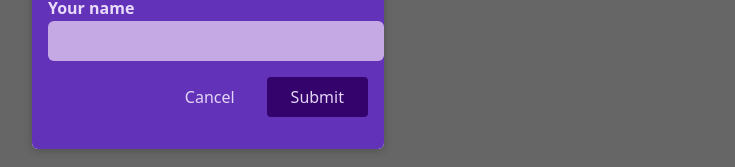
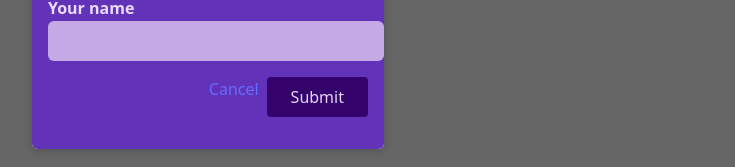
Before and after one commit to quesitopre/react-postboard, a React (Vite) app in the folder frontend/: page /create-post in a window 1280 px wide. Shown: the part 343-510 px from the top of the page, without its empty margins (432-1167 px from the left). Built offline with nearby package versions, Linux system fonts and the light colour scheme.

Commit message:
cancel button now nav to parent route

```diff
--- a/frontend/src/components/Modal.jsx
+++ b/frontend/src/components/Modal.jsx
@@ -1,9 +1,16 @@
+import { useNavigate } from 'react-router-dom';// hook that allows us to navigate to a different route
 import classes from './Modal.module.css';
 
-function Modal({children, onClose}) {
+function Modal({children}) {
+    const navigate = useNavigate();
+
+    function closeHandler(){
+        navigate('..'); // navigate to the starting pg
+    }
+
     return (
     <>
-        <div className={classes.backdrop} onClick ={onClose}/>
+        <div className={classes.backdrop} onClick ={closeHandler}/>
         <dialog open className={classes.modal}>
             {children}
      </dialog>
--- a/frontend/src/components/routes/NewPost.jsx
+++ b/frontend/src/components/routes/NewPost.jsx
@@ -1,7 +1,9 @@
 import {useState} from 'react';
+import {Link} from 'react-router-dom';
+
 import classes from './NewPost.module.css';
 import Modal from '../Modal';
-function NewPost({ onCancel, onAddPost }) {
+function NewPost({ onAddPost }) {
  const [enteredBody,setEnteredBody] = useState('');
  const [enteredAuthor,setEnteredAuthor] = useState('');
 
@@ -35,9 +37,9 @@ function NewPost({ onCancel, onAddPost }) {
         <input type="text" id="name" required onChange={authorChangeHandler}/>
       </p>
       <p className={classes.actions}>
-        <button type="button" onClick={onCancel}>
+        <Link to='..' type="button" >
           Cancel
-          </button>
+          </Link>
         <button >Submit</button>
       </p>
     </form>
```
